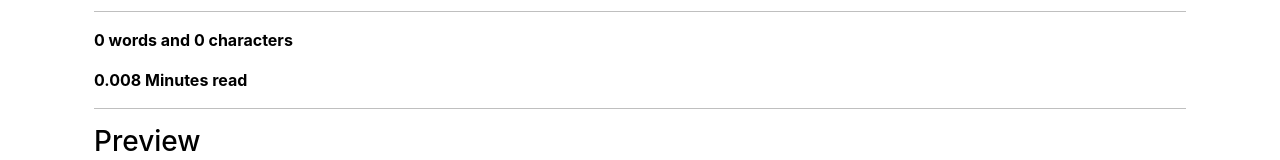
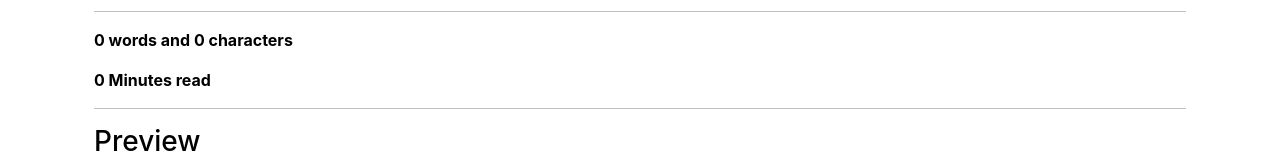
Before and after one commit to RiteshAldak1302/Textutils-React, a React (Create React App) app: page / in a window 1280 px wide. Shown: the part 553-713 px from the top of the page. Built offline with nearby package versions, Linux system fonts and the light colour scheme.

Commit message:
fix one more problem

```diff
--- a/src/components/Textform.js
+++ b/src/components/Textform.js
@@ -101,7 +101,7 @@
       <div className="container my-3 " style={style}>
         <h2>Your Text Summary</h2> <hr/>
         <p> <b> {text.split(" ").filter((element)=>{return element.length!==0}).length } words and {text.length}  characters</b></p>
-        <p><b>{0.008 * text.split(" ").length} Minutes read </b></p>
+        <p><b>{0.008 * text.split(" ").filter((element)=>{return element.length!==0}).length} Minutes read </b></p>
         <hr />
         <h3>Preview <hr /> </h3>
         <p>{text}</p>
```
